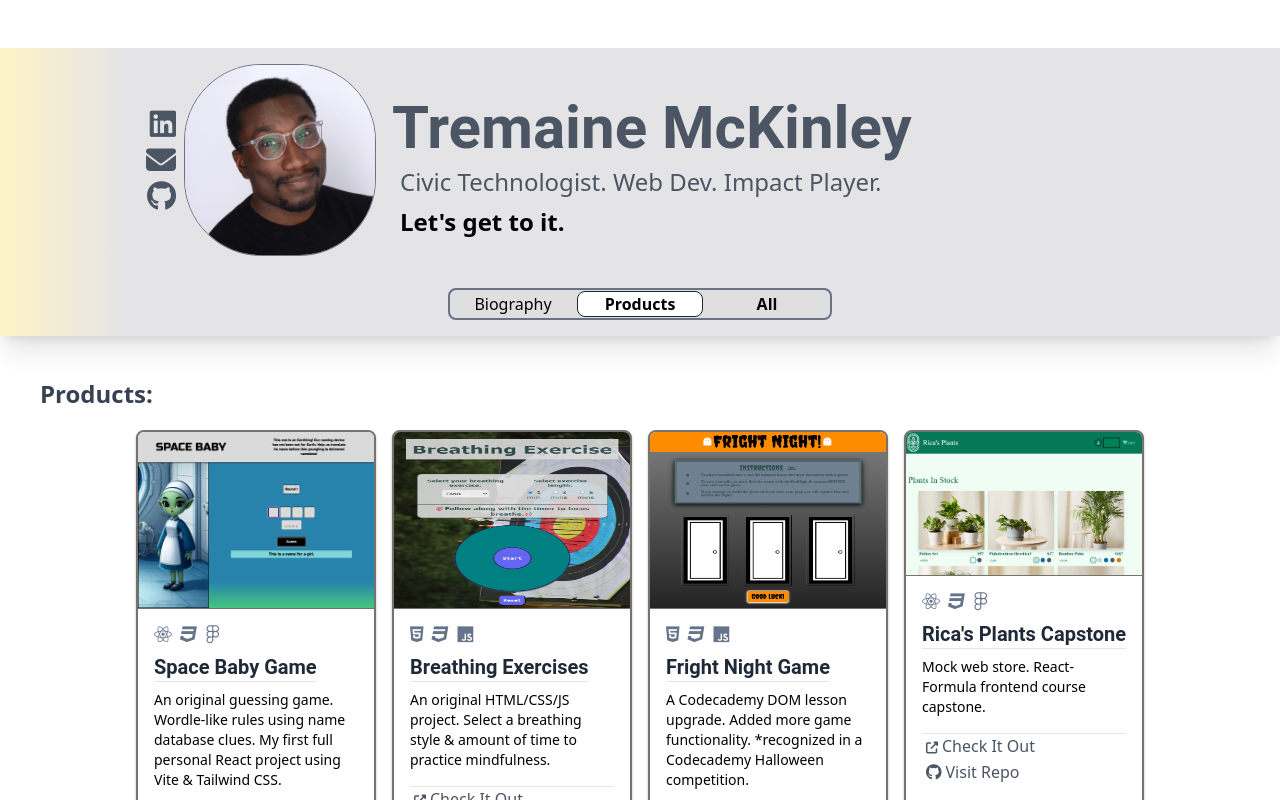
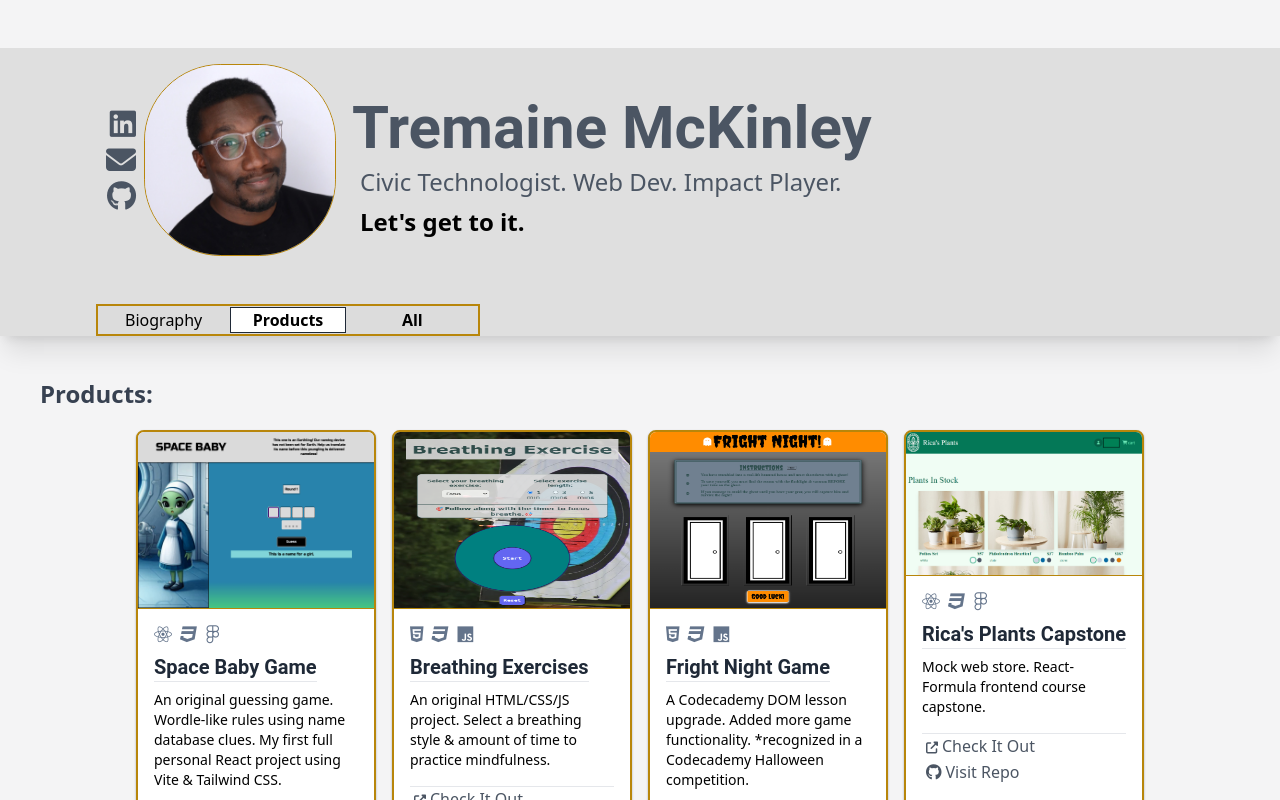
Before and after one commit to tremckinley/tremckinley-portfolio, a React (Vite) app: page / in a window 1280 px wide. Shown: the top 800 px of the page. Built offline with nearby package versions, Linux system fonts and the light colour scheme.

Commit message:
Refactor styling in App, ProfileCard, ViewSelector, and ProjectCard components; update CSS for accent class

```diff
--- a/src/App.jsx
+++ b/src/App.jsx
@@ -8,7 +8,7 @@ function App() {
   const [view, setView] = useState("projects");
 
   return (
-      <div className="w-full flex flex-col items-between min-h-fit h-[100vh] shadow-xl shadow-gray-800 bg-white pt-12">
+      <div className="w-full flex flex-col items-between min-h-fit h-[100vh] bg-zinc-100 pt-12">
         <ProfileCard state={{ view, setView }} />
         <div className="p-10 md:pb-0">
           {
--- a/src/assets/ProfileCard/ProfileCard.jsx
+++ b/src/assets/ProfileCard/ProfileCard.jsx
@@ -3,10 +3,10 @@ import ViewSelector from "./ViewSelector"
 export default function ProfileCard(props) {
     const { state } = props
     return (
-        <div className="flex flex-col lg:h-72 items-center justify-between p-4 text-gray-600 shadow-xl bg-gradient-to-t lg:bg-gradient-to-l from-zinc-200 from-90% to-amber-100" role="banner">
-            <div className="xl:ml-36 flex flex-col lg:flex-row items-center lg:justify-start w-full">
+        <div className="xl:pl-12 flex flex-col lg:h-72 items-start justify-between p-4 pb-0 text-gray-600 shadow-xl bg-[#dfdfdf]" role="banner border border-gray-500">
+            <div className=" flex flex-col lg:flex-row items-center lg:justify-start w-full">
                 <div className="flex flex-col lg:flex-row-reverse items-center">
-                    <img className="rounded-[40%] max-h-36 lg:max-h-48 border border-gray-500 center" alt="profile image of me" src="/headshot.jpeg" />
+                    <img className="rounded-[40%] max-h-36 lg:max-h-48 border accent" alt="profile image of me" src="/headshot.jpeg" />
                     <div className="flex lg:flex-col lg:items-end lg:pr-2 justify-between w-24 lg:text-3xl text-xl">
                         <a href="https://www.linkedin.com/in/tremaine-mckinley/" target="_blank"><i className="hover:text-white active:text-white fa-brands fa-linkedin" title="Visit LinkedIn page"></i></a>
                         <button title="Email Me - Copy to clipboard" onClick={() => {
@@ -30,7 +30,9 @@ export default function ProfileCard(props) {
                     <h3 className="mt-2 ml-2 text-md lg:text-2xl font-semibold text-black">Let's get to it.</h3>
                 </div>
             </div>
+
             <ViewSelector state={state} />
+
         </div>
     )
 }
--- a/src/assets/ProfileCard/ViewSelector.jsx
+++ b/src/assets/ProfileCard/ViewSelector.jsx
@@ -2,29 +2,29 @@ export default function ViewSelector(props) {
     const {state}= props;
 
     return (
-        <nav className="border-2 border-gray-500 bg-neutral-300/30 mt-4 w-full max-w-96 rounded-lg flex overflow-clip">
-            <button key="bio" className={"text-center px-2 rounded-lg m-[1px] text-black border-gray-800 flex-1 "+ (state.view == "bio" ? "bg-white border font-semibold" : "")}
+        <nav className="border-2 accent bg-neutral-300/30 mt-4 w-full max-w-96 flex overflow-clip ml-12">
+            <button key="bio" className={"text-center px-2 m-[1px] text-black border-gray-800 flex-1 "+ (state.view == "bio" ? "bg-white border font-semibold" : "")}
                 onClick={() => state.setView("bio")}
             >
                 <div>
                     Biography
                 </div>
             </button>
-            <button key="projects" className={"text-center px-2 rounded-lg m-[1px] text-black border-gray-800 flex-1 "+ (state.view == "projects" ? "bg-white border font-semibold" : "")}
+            <button key="projects" className={"text-center px- m-[1px] text-black border-gray-800 flex-1 "+ (state.view == "projects" ? "bg-white border font-semibold" : "")}
                 onClick={() => state.setView("projects")}
             >
                 <div>
                     Products
                 </div>
             </button>
-            {/* <button key="resume" className={"text-center px-2 rounded-lg m-[1px] text-black border-gray-800 flex-1 "+ (state.view == "resume" ? "bg-white border font-semibold" : "")}
+            {/* <button key="resume" className={"text-center px-2 m-[1px] text-black border-gray-800 flex-1 "+ (state.view == "resume" ? "bg-white border font-semibold" : "")}
                 onClick={() => state.setView("resume")}
             >
                 <div>
                     Resum&#233;
                 </div>
             </button> */}
-            <button key="all" className={"text-center px-2 rounded-lg m-[1px] text-black border-gray-800 flex-1 "+ (state.view == "all" ? "bg-white border font-semibold" : "")}
+            <button key="all" className={"text-center px-2 m-[1px] text-black border-gray-800 flex-1 "+ (state.view == "all" ? "bg-white border font-semibold" : "")}
                 onClick={() => state.setView("all")}
             >
                 <div className="font-bold">
--- a/src/assets/ProjectCard/ProjectCard.jsx
+++ b/src/assets/ProjectCard/ProjectCard.jsx
@@ -5,8 +5,8 @@ export default function ProjectCard(props) {
   const { project  } = props;
 
   return (
-    <div className="flex flex-col m-2 border-2 border-stone-500 rounded-lg md:max-w-60 overflow-clip bg-white hover:bg-neutral-100 hover:border-green-500 max-w-96 shadow-sm shadow-gray-400">
-      <div className="max-h-48 w-full mr-4 border-b border-stone-500 flex">
+    <div className="flex flex-col m-2 border-2 accent rounded-lg md:max-w-60 overflow-clip bg-white hover:bg-neutral-100 hover:border-green-500 max-w-96 shadow-sm shadow-gray-400">
+      <div className="max-h-48 w-full mr-4 border-b accent flex">
         <a href={project.liveUrl} target="_blank" className="w-full overflow-clip">
         <motion.img
           whileHover={{scale: 1.3}}
--- a/src/index.css
+++ b/src/index.css
@@ -17,6 +17,11 @@
     color: rgb(245 245 244)
 }
 
+.accent {
+    border-color:darkgoldenrod
+    ;
+}
+
 html, body {
     margin: 0;
     padding: 0;
```
